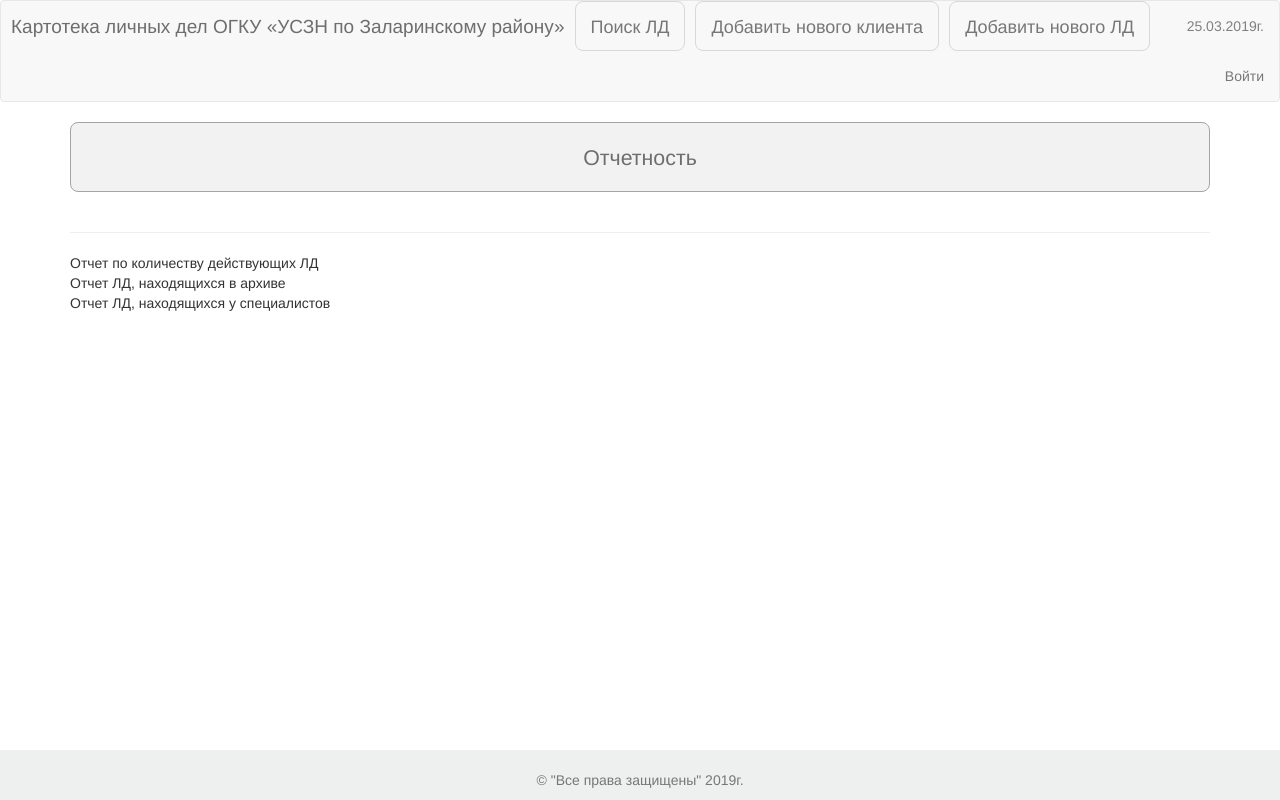
After one commit to kaapython/CardIndex, a Django app: page /accountability in a window 1280 px wide. The commit adds this page. Run offline with Django 3.2, Linux system fonts and the light colour scheme; some libraries are stand-ins or nearby versions.

Commit message:
Добавил шаблон отчетности accountability

```diff
--- /dev/null
+++ b/main/templates/main/accountability.html
@@ -0,0 +1,19 @@
+{% extends "main/base.html" %}
+{% load bootstrap3 %}
+{% block title %}
+    {% block name %} | Отчетность{% endblock name %}
+{% endblock title%}
+{% block menu %}
+    <a class="navbar-brand" href="{% url 'main:main' %}">Поиск ЛД</a>
+    <a class="navbar-brand" href="{% url 'main:newclient' %}">Добавить нового клиента</a>
+    <a class="navbar-brand" href="{% url 'main:newld' %}">Добавить нового ЛД</a>
+{% endblock menu %}
+{% block content %}
+<div class="container">
+<div id="form">Отчетность</div><br>
+    <hr>
+    Отчет по количеству действующих ЛД <br>
+    Отчет ЛД, находящихся в архиве <br>
+    Отчет ЛД, находящихся у специалистов <br>
+</div>
+{% endblock content %}
--- a/main/templates/main/archiv_querys.html
+++ b/main/templates/main/archiv_querys.html
@@ -1,17 +1,19 @@
 {% extends "main/base.html" %}
 {% load bootstrap3 %}
 {% block title %}
-    {% block name %} | Редактирование ЛД{% endblock name %}
+    {% block name %} | Запросы специалистов{% endblock name %}
 {% endblock title%}
 {% block menu %}
     <a class="navbar-brand" href="{% url 'main:main' %}">Поиск ЛД</a>
+    <a class="navbar-brand" href="{% url 'main:newld' %}">Добавить новое ЛД</a>
+    <a class="navbar-brand" href="{% url 'main:newclient' %}">Добавить нового клиента</a>
 {% endblock menu %}
 {% block content %}
 <div class="container">
     <div id="form">Список запросов ЛД</div><br>
     {% for q in querys %}
     <ul>
-        <li>{{ q.query_client }} {{ q.query_spec }}</li>
+        <li>{{ q.query_client }} {{ q.query_spec }} <a href="{% url 'main:edit_ld' q.id %}" class="btn btn-info">Назначить ЛД</a></li>
     </ul>
     {% endfor %}
 </div>
--- a/main/templates/main/base.html
+++ b/main/templates/main/base.html
@@ -48,11 +48,13 @@
         </div>
     </nav>
     {% block footer %}
-        <footer>
-            <div align='center'>
-                <p class="text-muted"><br>&#169 "Все права защищены" {% now "Y" %} г.</p>
-            </div>
-        </footer>
+        <nav class="navbar navbar-default navbar-fixed-bottom">
+                <div align='center'>
+                    <footer>
+                        <p class="text-muted"><br>&#169 "Все права защищены" {% now "Y" %}г.</p>
+                    </footer>
+                </div>
+        </nav>
     {% endblock footer %}
 {% block content %}{% endblock content %}
 {% block script %}{% endblock script %}
--- a/main/templates/main/editld.html
+++ b/main/templates/main/editld.html
@@ -5,10 +5,13 @@
 {% endblock title%}
 {% block menu %}
     <a class="navbar-brand" href="{% url 'main:main' %}">Поиск ЛД</a>
+    <a class="navbar-brand" href="{% url 'main:newld' %}">Добавить новое ЛД</a>
+    <a class="navbar-brand" href="{% url 'main:newclient' %}">Добавить нового клиента</a>
 {% endblock menu %}
 {% block content %}
 <div class="container">
     <div id="form">Форма редактирования ЛД</div><br>
+    <hr>
     <form action="{% url 'main:edit_ld' ld.id %}" method='post'>
         {% csrf_token %}
         <div id="form_style">
--- a/main/templates/main/ld.html
+++ b/main/templates/main/ld.html
@@ -5,6 +5,8 @@
 {% endblock title%}
 {% block menu %}
     <a class="navbar-brand" href="{% url 'main:main' %}">Поиск ЛД</a>
+    <a class="navbar-brand" href="{% url 'main:newld' %}">Добавить новое ЛД</a>
+    <a class="navbar-brand" href="{% url 'main:newclient' %}">Добавить нового клиента</a>
 {% endblock menu %}
 {% block content %}
 <div class="container-fluid">
--- a/main/templates/main/newclient.html
+++ b/main/templates/main/newclient.html
@@ -5,10 +5,11 @@
 {% endblock title%}
 {% block menu %}
     <a class="navbar-brand" href="{% url 'main:main' %}">Поиск ЛД</a>
+    <a class="navbar-brand" href="{% url 'main:newld' %}">Добавить новое ЛД</a>
 {% endblock menu %}
 {% block content %}
 <div class="container">
-    <div id="form">Форма добавления ЛД</div><br>
+    <div id="form">Форма добавления клиента</div><br>
     <hr>
     <form action="{% url 'main:newclient' %}" method='post'>
         {% csrf_token %}
--- a/main/templates/main/newld.html
+++ b/main/templates/main/newld.html
@@ -5,6 +5,7 @@
 {% endblock title%}
 {% block menu %}
     <a class="navbar-brand" href="{% url 'main:main' %}">Поиск ЛД</a>
+    <a class="navbar-brand" href="{% url 'main:newclient' %}">Добавить нового клиента</a>
 {% endblock menu %}
 {% block content %}
 <div class="container">
--- a/main/templates/main/spec.html
+++ b/main/templates/main/spec.html
@@ -64,7 +64,7 @@
                         <td>{{ i.spec }}</td>
                         {% endif %}
                         <td>
-                            <a href="{% url 'main:queryld' %}" class="btn btn-info">Запросить ЛД</a>
+                            <a href="{% url 'main:queryld' %}" class="btn btn-info" onclick="">Запросить ЛД</a>
                         </td>
                     </tr>
                 </tbody>
--- a/main/urls.py
+++ b/main/urls.py
@@ -15,5 +15,6 @@ urlpatterns = [
     url(r'^newclient$', views.newclient, name='newclient'),
     url(r'^queryld$', views.queryld, name='queryld'),
     url(r'^archiv_querys$', views.archiv_querys, name='archiv_querys'),
+    url(r'^accountability', views.accountability, name='accountability'),
 
 ]
--- a/main/views.py
+++ b/main/views.py
@@ -7,8 +7,8 @@ from django.core.urlresolvers import reverse
 
 import re
 
-from main.models import CardIndex, Client, Control
-from users.models import UsersProfile, User
+from main.models import *
+from users.models import *
 from main.forms import *
 from main.decorators import group_required
 
@@ -25,7 +25,10 @@ def main(request):
     if request.user.is_superuser:
         return render(request, 'main/admin.html')
     if "Архивариус" in groups:
-        return render(request, 'main/archiv.html')
+        menu.append(
+            {'url': 'main:main', 'title': 'Поиск ЛД'}
+        )
+        return render(request, 'main/archiv.html', {'menu': menu})
     if "Специалист" in groups:
         return render(request, 'main/spec.html')
 
@@ -85,7 +88,7 @@ def ldinjob(request):
 @login_required
 @group_required("Архивариус")
 def newld(request):
-    """Добавление нового ЛД"""
+    '''Добавление нового ЛД'''
     if request.method != 'POST':
         form = AddLdForm()
     else:
@@ -112,7 +115,7 @@ def newclient(request):
     context = {'form': form}
     return render(request, 'main/newclient.html', context)
 
-
+"""
 def queryld(request):
     '''Функция запроса ЛД'''
     if request.method != 'POST':
@@ -124,11 +127,22 @@ def queryld(request):
             return HttpResponseRedirect(reverse('main:main'))
     context = {'form': form}
     return render(request, 'main/queryld.html', context)
-
+"""
 
 @login_required
 @group_required("Архивариус")
 def archiv_querys(request):
-    """Просмотр всех запросов от специалистов"""
+    '''Просмотр всех запросов от специалистов'''
     query = Query.objects.all()
     return render(request, 'main/archiv_querys.html', {'querys': query})
+
+
+def queryld(request):
+    '''Функция запроса ЛД'''
+    query = CardIndex.objects.all()
+
+    return render(request, 'main/queryld.html', {'query': query})
+
+def accountability(request):
+    '''Отчеты'''
+    return render(request, 'main/accountability.html')
--- a/static/css/style.css
+++ b/static/css/style.css
@@ -16,7 +16,7 @@ footer {
     background: #EDF0EF;
     /* border: solid 1px black;*/
     heigth: 132px;
-    text-align: left;
+    /* text-align: left; */
     align-items: center;
     position: absolute;
     bottom: 0;
```
Also changed, not shown: main/templates/main/archiv.html (+3 -4 lines), main/templates/main/queryld.html (+30 -4 lines), db.sqlite3.
